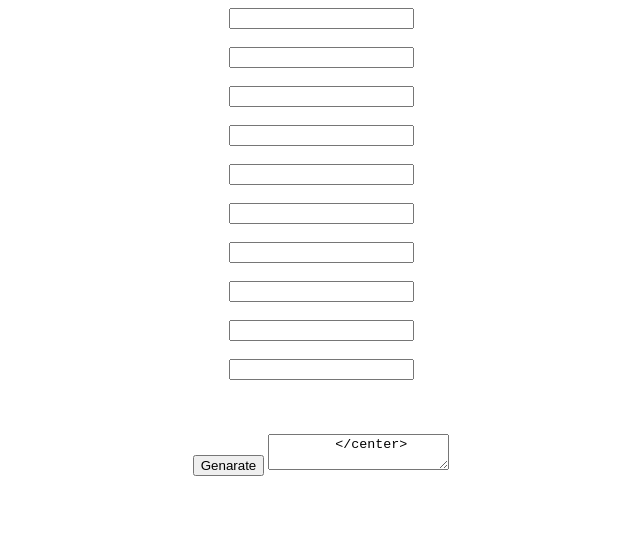
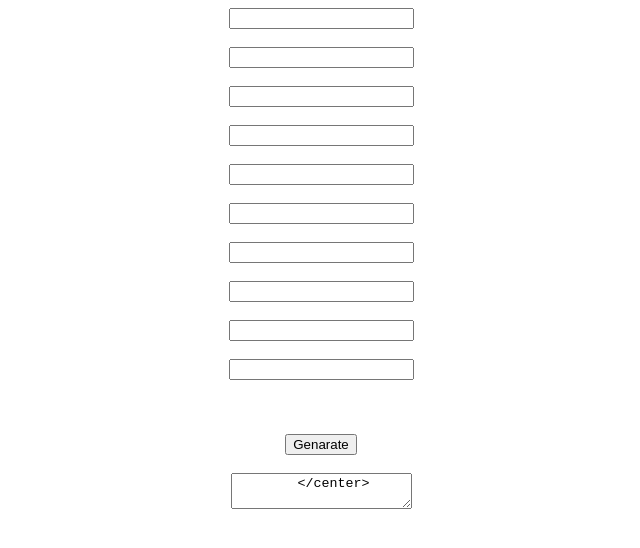
Before and after one commit to ArtemNA/form, a plain HTML site: page index.html in a window 1280 px wide. Shown: the whole page, without its empty margins (319-959 px from the left). Drawn offline with Linux system fonts and the light colour scheme.

Commit message:
Update index.html

```diff
--- a/index.html
+++ b/index.html
@@ -42,7 +42,8 @@
 </div>
 	<br><br>
 	<button onclick="gen();" a="#">Genarate</button>
-		<textarea id="result"/>
+		<br><br>
+		<textarea id="result" width="350"/>
 	</center>
 
 </body>
```
